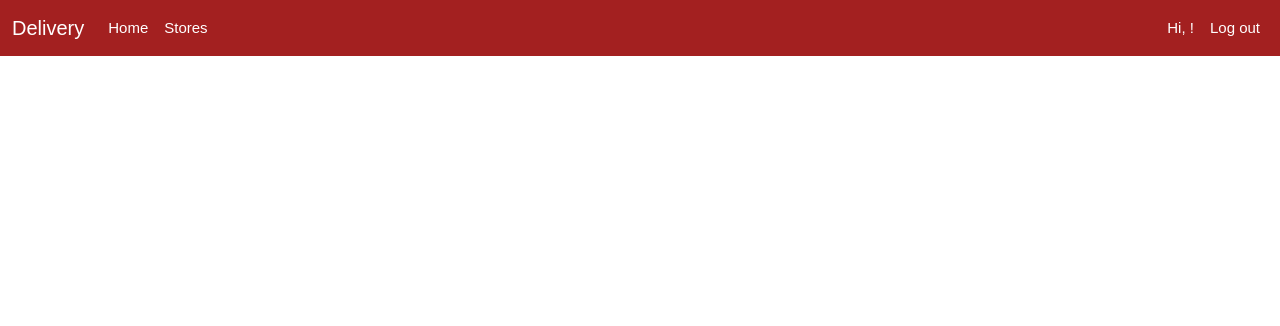
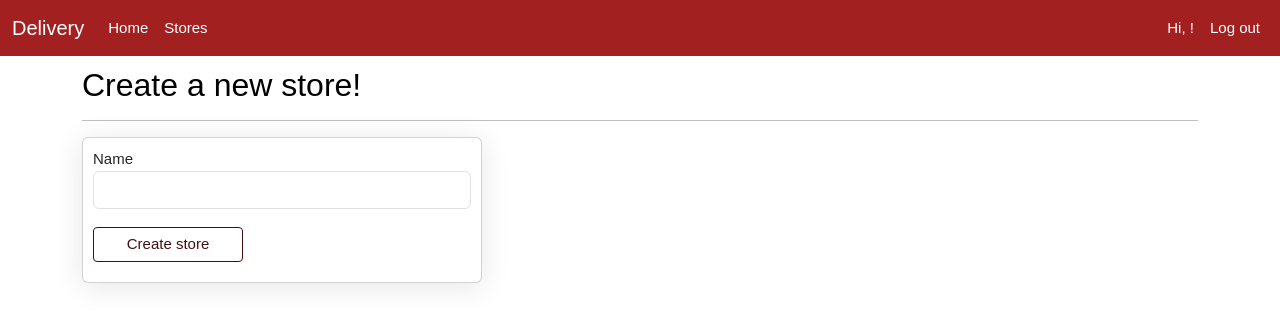
Before and after one commit to mgribeiro92/seller_vue, a Vue app: page /new_store in a window 1280 px wide. Shown: the top 326 px of the page. Built offline with nearby package versions, Linux system fonts and the light colour scheme; sample sign-in values are in the browser's storage; a web font is replaced by a local one.

Commit message:
Criando o componente de novas lojas

```diff
--- a/src/auth.ts
+++ b/src/auth.ts
@@ -91,10 +91,10 @@ class Auth {
 	}
 
 	async newToken() {
+		console.log('new token vai ser criado')
 		const body = {
 			refresh_token: this.getFallback('refresh_token')
 		}
-		console.log(body)
 		const response = await fetch (
 			import.meta.env.VITE_BASE_URL + '/new_token', {
 				method: 'POST',
@@ -104,22 +104,17 @@ class Auth {
 				},
 				body: JSON.stringify(body)
 			})
-		const data_refresh = await response.json()
-		if(data_refresh.token) {
-			console.log(data_refresh.token)
-			if (localStorage.getItem('token')) {
-				localStorage.setItem('token', data_refresh.token)
-			} else {
-				sessionStorage.setItem('token', data_refresh.token)
-			}
-		} else {
+		return await response.json()
+	}
+
+	verifyTokenRedirect() {
+		if (!this.isLoggedIn()) {
 			setTimeout(() => {
-				event.emit("token_invalid", {
-					msg: 'Session closed, please log in again!',
-					alert: 'warning'
+				event.emit("logged_in", {
+				msg: "Please log in to access delivery!",
+				alert: "warning"
 				})
-			}, 1000)
-			this.signOut()
+			}, 500)
 			router.push('/sign_in')
 		}
 	}
--- a/src/components/Home.vue
+++ b/src/components/Home.vue
@@ -1,19 +1,23 @@
 <script setup lang="ts">
 
+import { useRouter } from 'vue-router'
 import { Auth } from '@/auth'
 import { ref, onMounted } from 'vue'
 import Message from '../components/Message.vue'
 import event from '@/event'
 
+const router = useRouter()
 const auth = new Auth()
+
 const currentUser = ref(auth.currentUser())
-const isLoggedIn = auth.isLoggedIn()
 
-console.log(auth)
+
 const msg = ref('')
 const alert = ref('')
 
 onMounted(() => {
+  auth.verifyTokenRedirect()
+
 	event.on("sign_in", (dados: any) => {
 		msg.value = dados.msg
 		alert.value = dados.alert
--- /dev/null
+++ b/src/components/NewStore.vue
@@ -0,0 +1,70 @@
+<script setup lang='ts'>
+
+import { useRouter } from 'vue-router'
+import { Auth } from '../auth'
+import { ref, onMounted } from 'vue'
+// import event from '@/event';
+
+const router = useRouter()
+const auth =  new Auth()
+
+const name_store = defineModel<string>('name_store')
+
+const msg = ref('')
+const alert = ref('')
+
+onMounted(() => {
+  auth.verifyTokenRedirect()
+})
+
+function newStore() {
+  console.log(name_store.value)
+}
+
+</script>
+
+<template>
+  <div class="container">
+    <h2>Create a new store!</h2>
+    <hr>
+    <form class="card" @submit.prevent="newStore">
+      <div class="form-outline mb-2">
+        <label>Name</label>
+        <input type="text" class="form-control" v-model="name_store">
+      </div>
+      <input type="submit" class="btn-login" value="Create store"></input>
+    </form>
+  </div>
+
+</template>
+
+<style scoped>
+
+  .container {
+    margin-top: 10px;
+  }
+
+  .card {
+    width: 400px;
+    box-shadow: 0px 4px 30px rgba(0, 0, 0, 0.1);
+    padding: 10px;
+  }
+
+  .btn-login {
+		padding: 0px 10px;
+		margin: 10px 0px;
+		color: #421010;
+		background-color: white;
+		border-radius: 4px;
+		cursor: pointer;
+		height: 35px;
+    width: 150px;
+		border: 1px solid #421010;
+	}
+
+	.btn-login:hover {
+		color: white;
+		background-color: #421010;
+	}
+
+</style>
--- a/src/components/SignIn.vue
+++ b/src/components/SignIn.vue
@@ -21,6 +21,10 @@ onMounted(() => {
 		msg.value = dados.msg
 		alert.value = dados.alert
 	})
+	event.on("logged_in", (dados: any) => {
+		msg.value = dados.msg
+		alert.value = dados.alert
+	})
 })
 
 function onSubmit() {
@@ -35,7 +39,7 @@ function onSubmit() {
 				alert: 'success'
 			})
 			console.log('timeout lancado')
-		}, 1000);
+		}, 1000)
 		router.push({name: 'home'})
     },
 		(json: any) => {
--- a/src/components/Stores.vue
+++ b/src/components/Stores.vue
@@ -2,22 +2,32 @@
 
 import { useRouter } from 'vue-router'
 import { Auth } from '@/auth'
-import { ref, onMounted, reactive } from 'vue'
+import { ref, onMounted } from 'vue'
 import event from '@/event';
 import Message from './Message.vue';
 
 const router = useRouter()
+const auth =  new Auth()
 
-const auth = new Auth()
-const currentUser = auth.currentUser()
-const isLoggedIn = auth.isLoggedIn()
-
-console.log(auth)
 const stores = ref()
 const msg = ref('')
 const alert = ref('')
 
+onMounted(() => {
+  auth.verifyTokenRedirect()
+})
+
+function replaceToken (token: string) {
+  if (localStorage.getItem('token')) {
+    localStorage.setItem('token', token)
+  } else {
+    sessionStorage.setItem('token',token)
+  }
+}
+
 async function getStore() {
+  const auth = new Auth()
+  const currentUser = auth.currentUser()
   try {
     const response = await fetch (
       'http://127.0.0.1:3000/stores', {
@@ -28,20 +38,31 @@ async function getStore() {
           "Authorization": "Bearer" + ' ' + currentUser?.token
         },
       })
-    const data = await response.json();
-    if(data.message == "Nope!") {
-      console.log(data)
-      auth.newToken()
-
+    const data = await response.json()
+    console.log(data)
+    if(data.message == "Invalid token!") {
+      const newTokenResponse = await auth.newToken()
+      console.log(newTokenResponse)
+      if (newTokenResponse.token) {
+        replaceToken(newTokenResponse.token)
+        getStore()
+      } else {
+        setTimeout(() => {
+				event.emit("token_invalid", {
+					msg: 'Session closed, please log in again!',
+					alert: 'warning'
+          })
+        }, 1000)
+        auth.signOut()
+        router.push('/sign_in')
+		  }
     } else {
-      console.log(data)
       stores.value = data
     }
   } catch (error) {
     console.error('Erro ao carregar os dados:', error)
   }
 }
-
 
 
 onMounted(() => {
@@ -70,7 +91,7 @@ onMounted(() => {
           <h5 class="card-title"></h5>
           <img src="../assets/mais.png" alt="">
           <p></p>
-          <a href="#" class="card-link">Create a new store!</a>
+          <RouterLink :to="{ name: 'new_store'}">Create a new store</RouterLink>
         </div>
       </div>
     </div>
--- a/src/router/index.ts
+++ b/src/router/index.ts
@@ -3,6 +3,7 @@ import HomeView from '../views/HomeView.vue'
 import SignInView from '../views/SignInView.vue'
 import StoresView from '../views/StoresView.vue'
 import ProductsView from '../views/ProductsView.vue'
+import NewStoreView from '../views/NewStoreView.vue'
 import { ref } from 'vue'
 import { Auth } from '@/auth'
 
@@ -32,13 +33,11 @@ const router = createRouter({
       path: '/stores/:storeId/products',
       name: 'products',
       component: ProductsView,
-      beforeEnter (_, __, next) {
-        if (isLoggedIn) {
-          next();
-          return;
-        }
-        next('/sign_in')
-      }
+    },
+    {
+      path: '/new_store',
+      name: 'new_store',
+      component: NewStoreView,
     },
   ]
 })
--- /dev/null
+++ b/src/views/NewStoreView.vue
@@ -0,0 +1,10 @@
+<script setup lang='ts'>
+import NewStore from '../components/NewStore.vue';
+
+
+</script>
+
+<template>
+
+  <NewStore/>
+</template>
```
